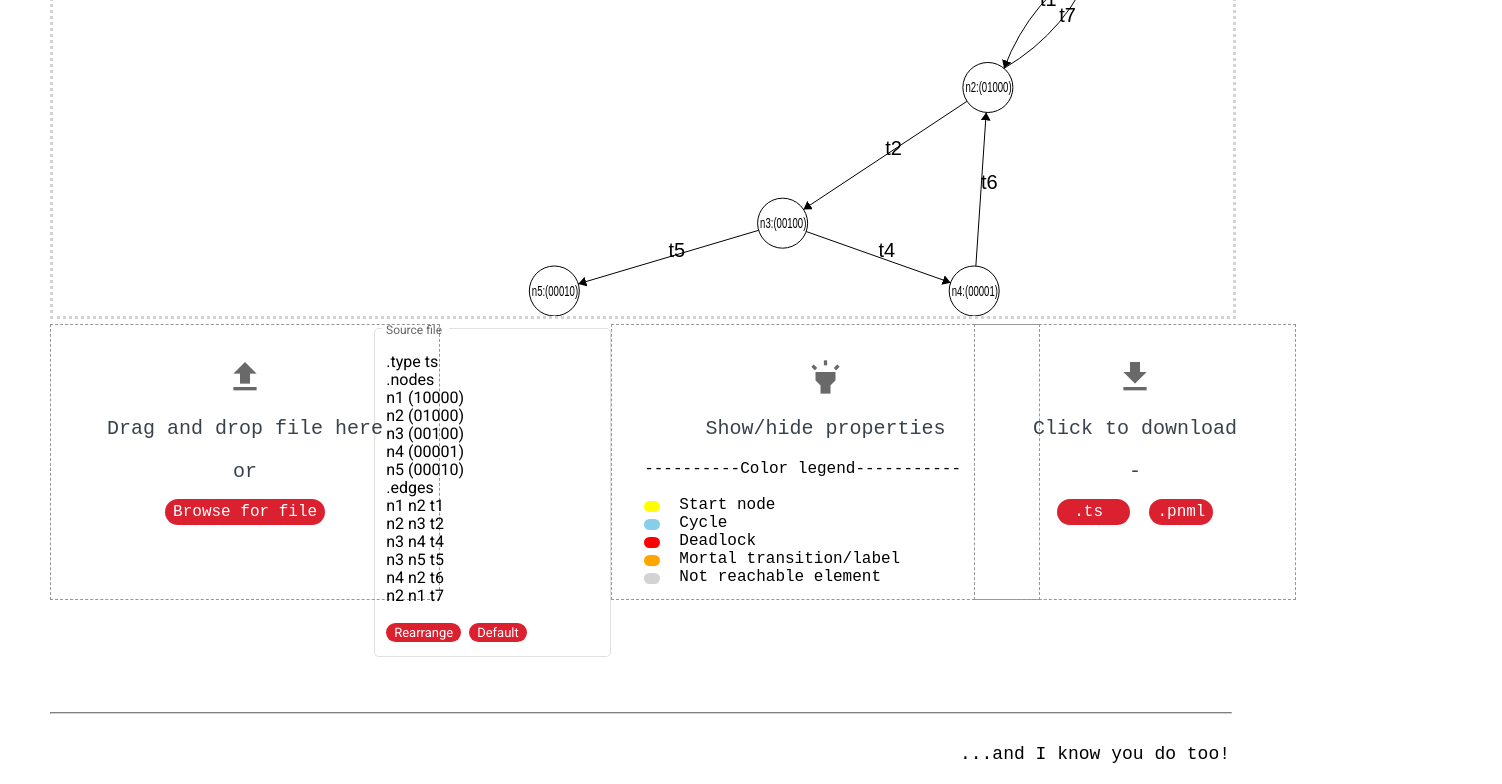
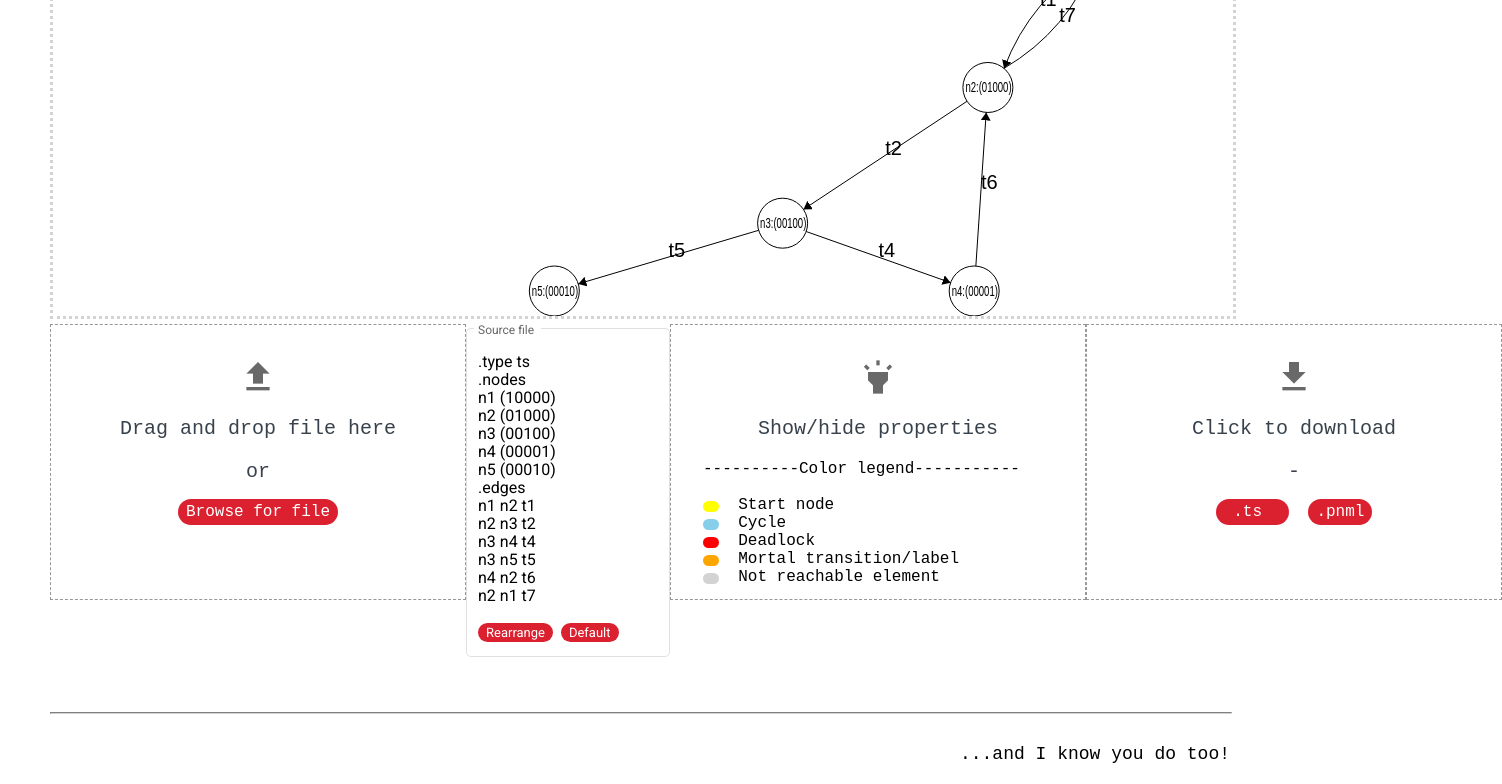
Before and after one commit to ILPN/63681-FaPra-Programmiersysteme-SoSe22-Transition-systems, an Angular app: page / in a window 1280 px wide. Shown: the part 311-1095 px from the top of the page, 1502 px wide, since content can reach past the window. Built offline with nearby package versions, Linux system fonts and the light colour scheme.

Commit message:
minor update

```diff
--- a/src/app/components/download-button/download-button.component.scss
+++ b/src/app/components/download-button/download-button.component.scss
@@ -1,5 +1,5 @@
 .container {
-    width: 100%;
+    width: 350px;
     height: 210px;
     padding: 2rem;
     text-align: center;
--- a/src/app/components/graph-properties-button/graph-properties-button.component.scss
+++ b/src/app/components/graph-properties-button/graph-properties-button.component.scss
@@ -1,5 +1,5 @@
 .container {
-    width: 100%;
+    width: 350px;
     height: 210px;
     padding: 2rem;
     text-align: left;
--- a/src/app/components/upload-button/upload-button.component.scss
+++ b/src/app/components/upload-button/upload-button.component.scss
@@ -1,5 +1,5 @@
 .container {
-    width: 100%;
+    width: 350px;
     height: 210px;
     padding: 2rem;
     text-align: center;
```
